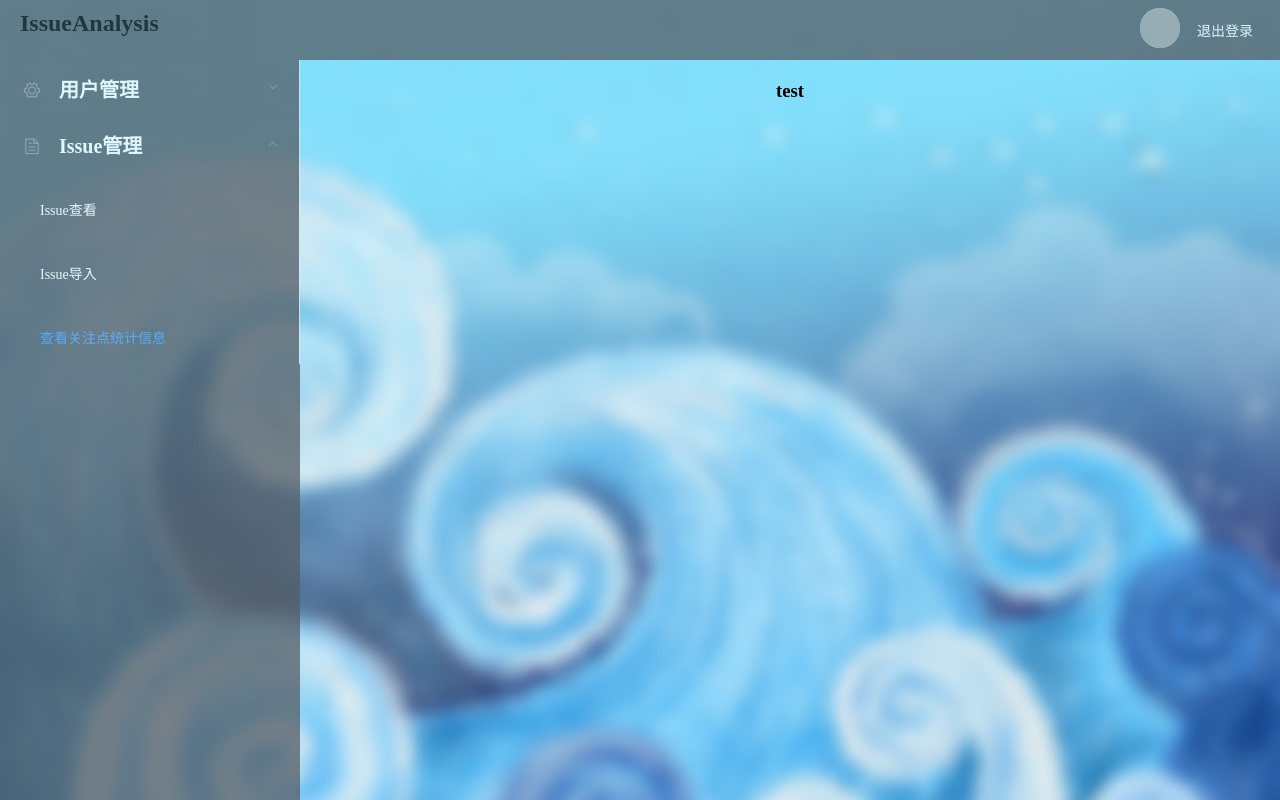
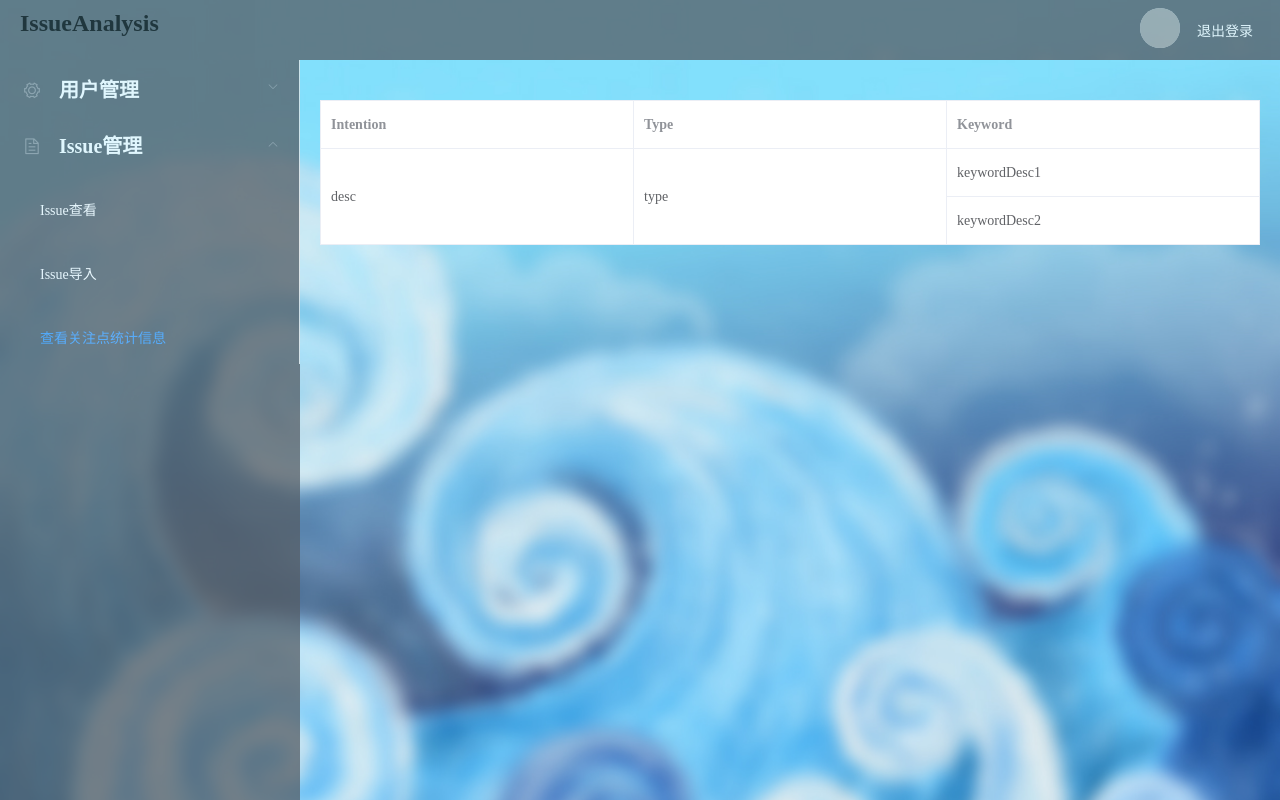
Before and after one commit to IssueAnalysis/iaclient, a Vue app: page /intention_check in a window 1280 px wide. Built offline with nearby package versions, Linux system fonts and the light colour scheme; no server answers; sample sign-in values are in the browser's storage; grey boxes are pictures that could not be loaded; a small style sheet from the web is missing.

Commit message:
feat: add view of IntentionCheck

```diff
--- a/src/views/IntentionCheck.vue
+++ b/src/views/IntentionCheck.vue
@@ -1,10 +1,97 @@
 <template>
-    <h1>test</h1>
+    <el-table
+            :data="tableData"
+            :span-method="objectSpanMethod"
+            border
+            style="width: 100%; margin-top: 20px">
+        <el-table-column
+                prop="description"
+                label="Intention">
+        </el-table-column>
+        <el-table-column
+                prop="type"
+                label="Type">
+        </el-table-column>
+        <el-table-column
+                prop="keyword"
+                label="Keyword">
+        </el-table-column>
+    </el-table>
 </template>
 
 <script>
+    // import hljs from 'highlight.js'
+    import axios from 'axios'
     export default {
-        name: "IntentionCheck"
+        name: "IntentionCheck",
+        data () {
+            return {
+                tableData: [],
+                init:false,
+                focusInfoList:[{
+                    id:0,
+                    description:"desc",
+                    type:"type",
+                    keywordList:[{
+                        description:"keywordDesc1"
+                    },{
+                        description:"keywordDesc2"
+                    },]
+                }]
+            }
+        },
+        created() {
+            this.initialize()
+
+        },
+        methods:{
+            initialize(){
+                const app = this
+                app.transferList()
+                axios.get('/api/statistic/focus_info')
+                    .then(res=>{
+                        app.focusInfoList = res.data.focusInfoList
+                        app.transferList()
+                    }).catch(err=>{
+                    app.$message.error(err)
+                })
+            },
+            transferList(){
+                const focusList = this.focusInfoList
+                for(let i = 0;i<focusList.length;i++){
+                    let len = focusList[i].keywordList.length
+                    for(let j = 0;j<len;j++){
+                        let item = {
+                            description:focusList[i].description,
+                            type:focusList[i].type,
+                            keyword:focusList[i].keywordList[j].description,
+                            len:0
+                        }
+                        if(j===0){
+                            item.len = len
+                        }
+                        this.tableData.push(item)
+                    }
+                }
+            },
+            objectSpanMethod({row,column,rowIndex, columnIndex }) {
+                console.log(row+column)
+                if (columnIndex !== 2) {
+                    let len = this.tableData[rowIndex].len
+                    if(len !== 0){
+                        return {
+                            rowspan: len,
+                            colspan: 1
+                        }
+                    }else{
+                        return {
+                            rowspan: 0,
+                            colspan: 0
+                        }
+                    }
+                }
+            }
+        }
     }
 </script>
 
```
